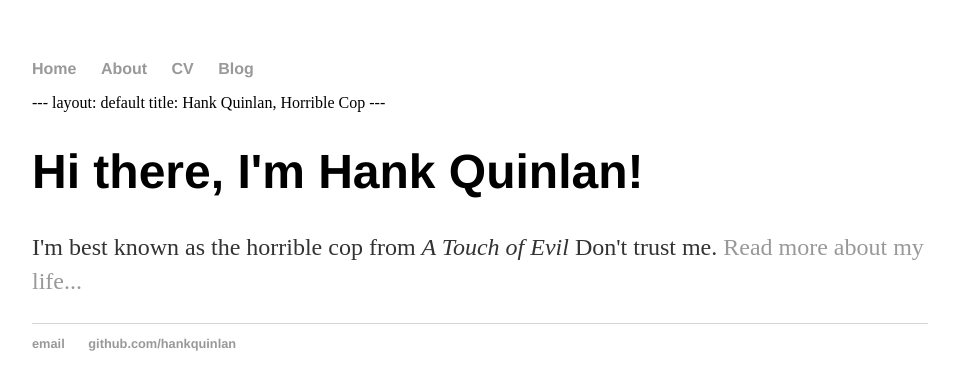
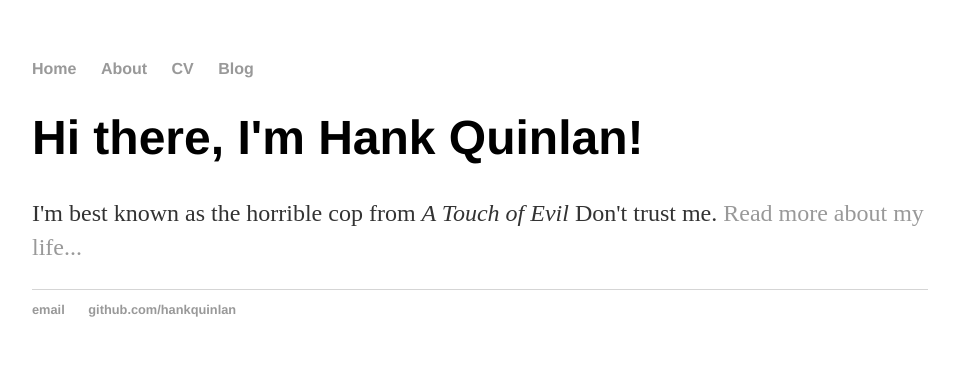
Before and after one commit to jhltsang/jhltsang.github.io, a Jekyll site: the page built from index.html, in a window 1280 px wide. Shown: the top 390 px of the page, without its empty margins (160-1115 px from the left). Built offline with Jekyll 4.4.1, drawn with Linux system fonts in a browser that asks for light colours.

Commit message:
Update index.html

```diff
--- a/index.html
+++ b/index.html
@@ -1,20 +1,3 @@
-<!DOCTYPE html>
-<html>
-	<head>
-		<title>Hank Quinlan, Horrible Cop</title>
-		<!-- link to main stylesheet -->
-		<link rel="stylesheet" type="text/css" href="/css/main.css">
-	</head>
-	<body>
-		<nav>
-    		<ul>
-        		<li><a href="/">Home</a></li>
-	        	<li><a href="/about">About</a></li>
-        		<li><a href="/cv">CV</a></li>
-        		<li><a href="/blog">Blog</a></li>
-    		</ul>
-		</nav>
-		<div class="container">
 ---
 layout: default
 title: Hank Quinlan, Horrible Cop
@@ -23,12 +6,3 @@
 	<h1>Hi there, I'm Hank Quinlan!</h1>
 	<p>I'm best known as the horrible cop from <em>A Touch of Evil</em> Don't trust me. <a href="/about">Read more about my life...</a></p>
 </div><!-- /.blurb -->
-		</div><!-- /.container -->
-		<footer>
-    		<ul>
-        		<li><a href="mailto:hankquinlanhub@gmail.com">email</a></li>
-        		<li><a href="https://github.com/hankquinlan">github.com/hankquinlan</a></li>
-			</ul>
-		</footer>
-	</body>
-</html>
```
Lines whose indentation alone changed are shown as unchanged.
